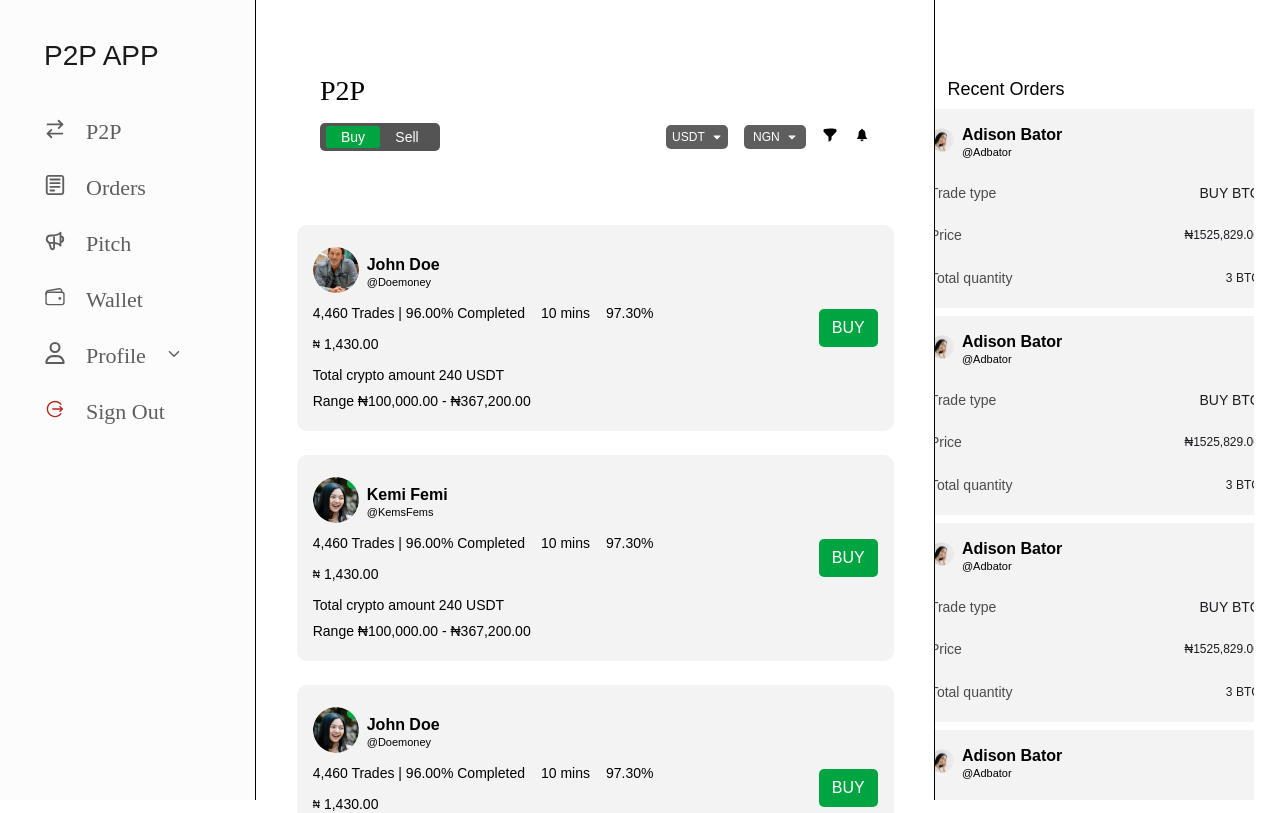
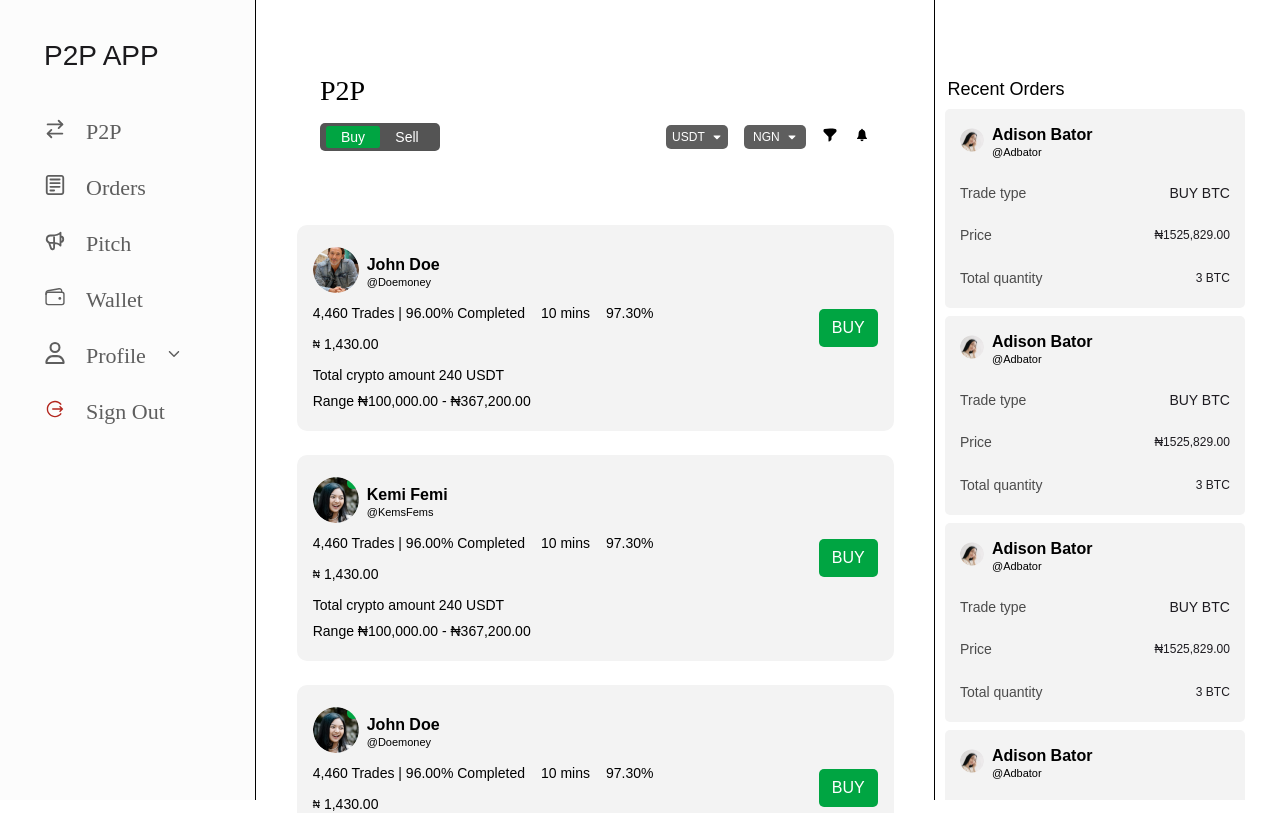
Before and after one commit to Stringcode-Limited/p2p-front-end, a React (Vite) app: page /app in a window 1280 px wide. Shown: the top 813 px of the page. Built offline with nearby package versions, Linux system fonts and the light colour scheme; a web font is replaced by a local one.

Commit message:
updated dashboard

```diff
--- a/src/components/OrderCard/OrderCard.css
+++ b/src/components/OrderCard/OrderCard.css
@@ -1,5 +1,6 @@
 .orderCard{
-    width: 360px;
+    /* width: 360px; */
+    width: 94%;
     height: 199px;
     border-radius: 5px;
     padding: 17px 15px 22px 15px;
--- a/src/pages/app/app-home-page/appHomeBody/styles.css
+++ b/src/pages/app/app-home-page/appHomeBody/styles.css
@@ -12,9 +12,9 @@
     display: none;
   }
 .bodyWrapper .bodyTop{
-    margin: 75px 48px 0 48px;
     height: 177px;
-    padding: 0 16px;
+    margin: 0 48px;
+    padding: 75px 16px 0 16px;
     position: sticky;
     top: 0;
     background-color: #fff;
--- a/src/pages/app/app-home-page/appHomePage/styles.css
+++ b/src/pages/app/app-home-page/appHomePage/styles.css
@@ -2,4 +2,5 @@
     display: grid;
     grid-template-columns: repeat(2,1fr);
 
+
 }
```
